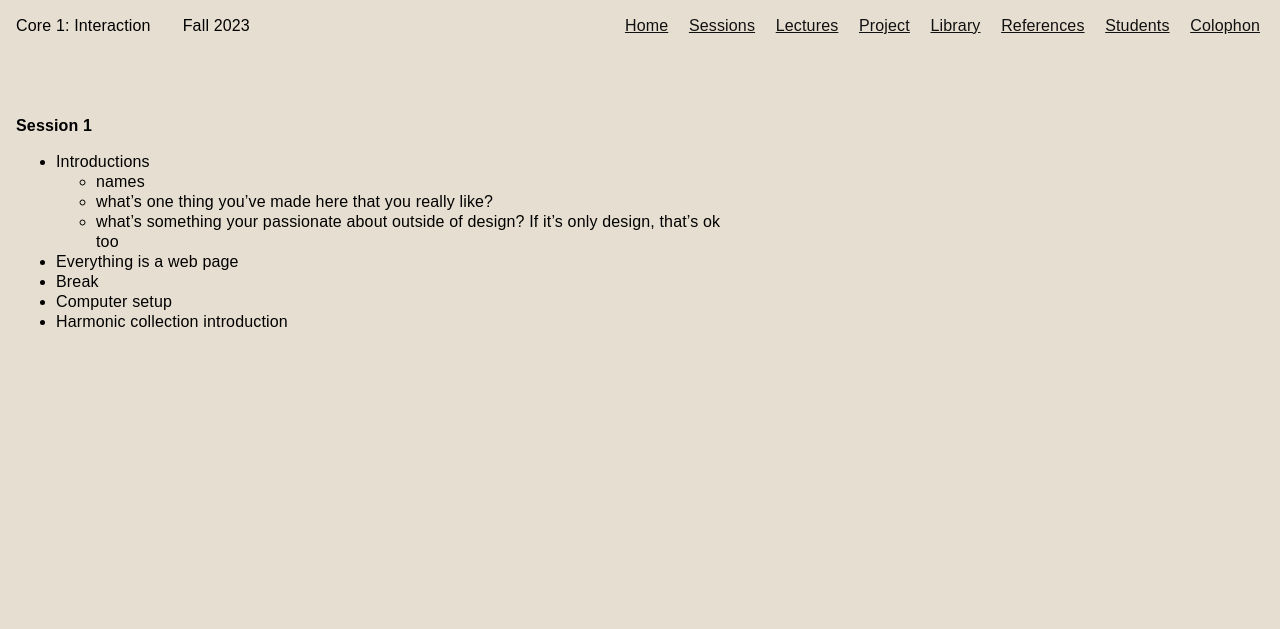
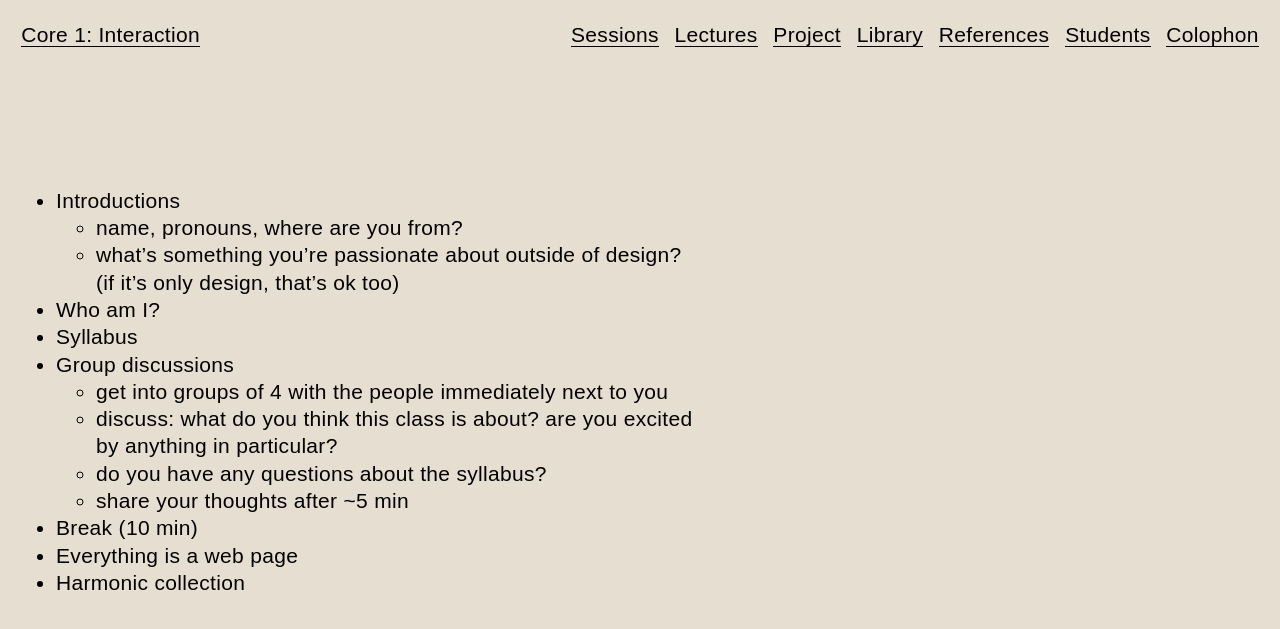
Before and after one commit to jackrieger/core-1-interaction, a Jekyll site: the page built from sessions/1.md, in a window 1280 px wide. Shown: the top 629 px of the page. Built offline with Jekyll 4.4.1, drawn with Linux system fonts in a browser that asks for light colours.

Commit message:
More style; update content

```diff
--- a/_layouts/default.html
+++ b/_layouts/default.html
@@ -5,32 +5,59 @@
     <!-- <meta name="description" content=""> -->
     <meta name="viewport" content="width=device-width, initial-scale=1, maximum-scale=1">
     <title>{{ page.title }}</title>
+    <link rel="stylesheet" href="{{ site.baseurl }}/css/reset.css">
     <link rel="stylesheet" href="{{ site.baseurl }}/css/base.css">
+    <link rel="stylesheet" href="{{ site.baseurl }}/css/nav.css">
+    <link rel="stylesheet" href="{{ site.baseurl }}/css/main.css">
   </head>
   <body>
-    <nav>
-      <div class="nav__masthead">
-        <span class="nav__title">{{ site.title }}</span>
-        <span class="nav__date">Fall 2023</span>
+    <nav class="nav">
+      <div class="nav__left">
+        <span class="nav__link-span {% if page.url == '/' %}active{% endif %}">
+          <a class="nav__link" href="{{ site.baseurl }}/">
+            Core 1: Interaction
+          </a>
+        </span>
       </div>
-      <div class="nav__links">
-        <a class="nav__link {% if page.url == '/' %}active{% endif %}" href="{{ site.baseurl }}/">Home</a>
-        <a class="nav__link {% if page.url == '/sessions/' %}active{% endif %}"
-          href="{{ site.baseurl }}/sessions">Sessions</a>
-        <a class="nav__link {% if page.url == '/lectures/' %}active{% endif %}"
-          href="{{ site.baseurl }}/lectures">Lectures</a>
-        <a class="nav__link {% if page.url == '/project/' %}active{% endif %}" href="{{ site.baseurl }}/project">Project</a>
-        <a class="nav__link {% if page.url == '/library/' %}active{% endif %}" href="{{ site.baseurl }}/library">Library</a>
-        <a class="nav__link {% if page.url == '/references/' %}active{% endif %}"
-          href="{{ site.baseurl }}/references">References</a>
-        <a class="nav__link {% if page.url == '/students/' %}active{% endif %}"
-          href="{{ site.baseurl }}/students">Students</a>
-        <a class="nav__link {% if page.url == '/colophon/' %}active{% endif %}"
-          href="{{ site.baseurl }}/colophon">Colophon</a>
+      <div class="nav__right">
+        <span class="nav__link-span {% if page.url == '/sessions/' %}active{% endif %}">
+          <a class="nav__link" href="{{ site.baseurl }}/sessions">
+            Sessions
+          </a>
+        </span>
+        <span class="nav__link-span {% if page.path contains 'lectures' %}active{% endif %}">
+          <a class="nav__link" href="{{ site.baseurl }}/lectures">
+            Lectures
+          </a>
+        </span>
+        <span class="nav__link-span {% if page.url == '/project/' %}active{% endif %}">
+          <a class="nav__link" href="{{ site.baseurl }}/project">
+            Project
+          </a>
+        </span>
+        <span class="nav__link-span {% if page.url == '/library/' %}active{% endif %}">
+          <a class="nav__link" href="{{ site.baseurl }}/library">
+            Library
+          </a>
+        </span>
+        <span class="nav__link-span {% if page.url == '/references/' %}active{% endif %}">
+          <a class="nav__link" href="{{ site.baseurl }}/references">
+            References
+          </a>
+        </span>
+        <span class="nav__link-span {% if page.url == '/students/' %}active{% endif %}">
+          <a class="nav__link" href="{{ site.baseurl }}/students">
+            Students
+          </a>
+        </span>
+        <span class="nav__link-span {% if page.url == '/colophon/' %}active{% endif %}">
+          <a class="nav__link" href="{{ site.baseurl }}/colophon">
+            Colophon
+          </a>
+        </span>
       </div>
     </nav>
     <main class="main">
-      <h1>{{ page.title }}</h1>
       {{ content }}
     </main>
   </body>
--- a/css/base.scss
+++ b/css/base.scss
@@ -2,72 +2,30 @@
 ---
 
 html {
-  --black: #111111;
-  --blue: #0000ff;
+  --black: #000000;
   --white: #e6dfd1; // Farrow & Ball Schoolhouse White
 }
 
 body {
   background-color: var(--white);
   font-family: arial, sans-serif;
-  letter-spacing: 0.01em;
-  line-height: 1.25;
   margin: 0;
-  padding: 1rem;
 }
 
 a {
-  color: var(--black);
-}
+  border-bottom: solid 1px var(--black);
+  color: inherit;
+  text-decoration: none;
 
-a:hover {
-  text-decoration: none;
-}
+  &:hover {
+    border-bottom: none;
+  }
 
-a:visited {
-  color: var(--black);
+  &:visited {
+    color: inherit;
+  }
 }
 
 img {
-  max-height: 50vh;
+  max-width: 100%;
 }
-
-h1 {
-  font-size: unset;
-}
-
-h2 {
-  font-size: unset;
-}
-
-nav {
-  display: flex;
-  justify-content: space-between;
-}
-
-.nav__masthead {
-  display: flex;
-  flex-grow: 1;
-}
-
-.nav__title {
-  display: inline-block;
-  margin-right: 2em;
-}
-
-.nav__link {
-  margin-left: 0.5em;
-  padding: 0.25em;
-
-  &.active {
-    -webkit-font-smoothing: antialiased;
-    background-color: var(--black);
-    color: var(--white);
-    text-decoration: none;
-  }
-}
-
-.main {
-  max-width: 45rem;
-  margin-top: 5rem;
-}
--- /dev/null
+++ b/css/main.scss
@@ -0,0 +1,13 @@
+---
+---
+
+.main {
+  margin-top: 5rem;
+  max-width: 45rem;
+  padding: 1rem;
+
+  // font-md
+  font-size: 21px;
+  letter-spacing: 0.015em;
+  line-height: 1.3;
+}
--- /dev/null
+++ b/css/nav.scss
@@ -0,0 +1,36 @@
+---
+---
+
+.nav {
+  display: flex;
+  flex-direction: row;
+  padding: 1rem;
+  width: 100%;
+
+  // font-md
+  font-size: 21px;
+  letter-spacing: 0.015em;
+  line-height: 1.3;
+}
+
+.nav__right {
+  display: flex;
+  flex-grow: 1;
+  justify-content: flex-end;
+
+  .nav__link-span {
+    margin-left: 0.25em;
+  }
+}
+
+.nav__link-span {
+  background-color: var(--white);
+  display: inline-block;
+  padding: 0.25em;
+
+  &.active {
+    -webkit-font-smoothing: antialiased;
+    background-color: var(--black);
+    color: var(--white);
+  }
+}
--- /dev/null
+++ b/css/reset.scss
@@ -0,0 +1,30 @@
+---
+---
+
+* {
+  box-sizing: border-box;
+}
+
+h1 {
+  font-size: unset;
+}
+
+h2 {
+  font-size: unset;
+}
+
+h3 {
+  font-size: unset;
+}
+
+h4 {
+  font-size: unset;
+}
+
+h5 {
+  font-size: unset;
+}
+
+h6 {
+  font-size: unset;
+}
--- a/sessions/1.md
+++ b/sessions/1.md
@@ -3,10 +3,15 @@ title: Session 1
 ---
 
 - Introductions
-  - names
-  - what's one thing you've made here that you really like?
-  - what's something your passionate about outside of design? If it's only design, that's ok too
+  - name, pronouns, where are you from?
+  - what's something you're passionate about outside of design? (if it's only design, that's ok too)
+- Who am I?
+- Syllabus
+- Group discussions
+  - get into groups of 4 with the people immediately next to you
+  - discuss: what do you think this class is about? are you excited by anything in particular?
+  - do you have any questions about the syllabus?
+  - share your thoughts after ~5 min
+- Break (10 min)
 - Everything is a web page
-- Break
-- Computer setup
-- Harmonic collection introduction
+- Harmonic collection
```
Also changed, not shown: css/variables.scss (added, +7 -0 lines), sessions/2.md (added, +8 -0 lines).
